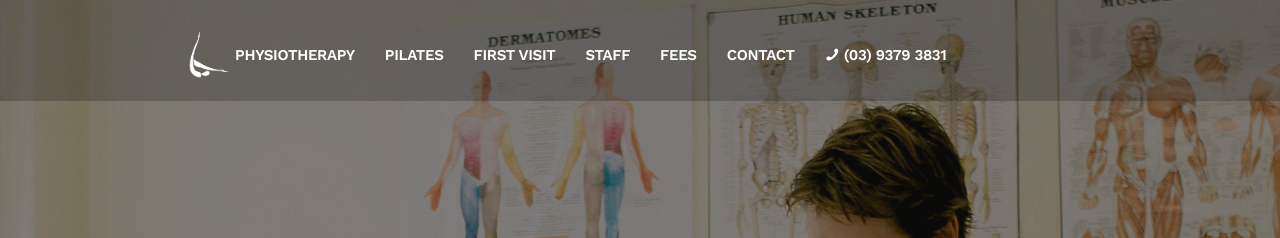
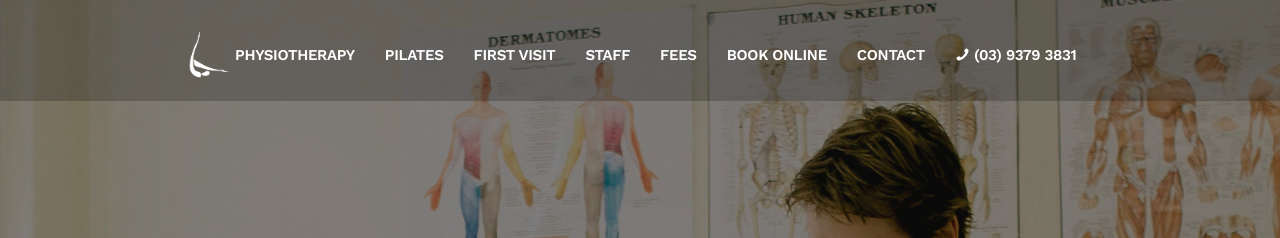
Before and after one commit to etikaj-digital/spp-website, a Jekyll site: the page built from index.md, in a window 1280 px wide. Shown: the top 238 px of the page. Built offline with Jekyll 4.4.1, drawn with Linux system fonts in a browser that asks for light colours.

Commit message:
Update index.md
Added book online menu option

```diff
--- a/index.md
+++ b/index.md
@@ -7,6 +7,7 @@ menu:
 - First Visit
 - Staff
 - Fees
+- Book online
 - Contact
 telephone: (03) 9379 3831
 ---
```
